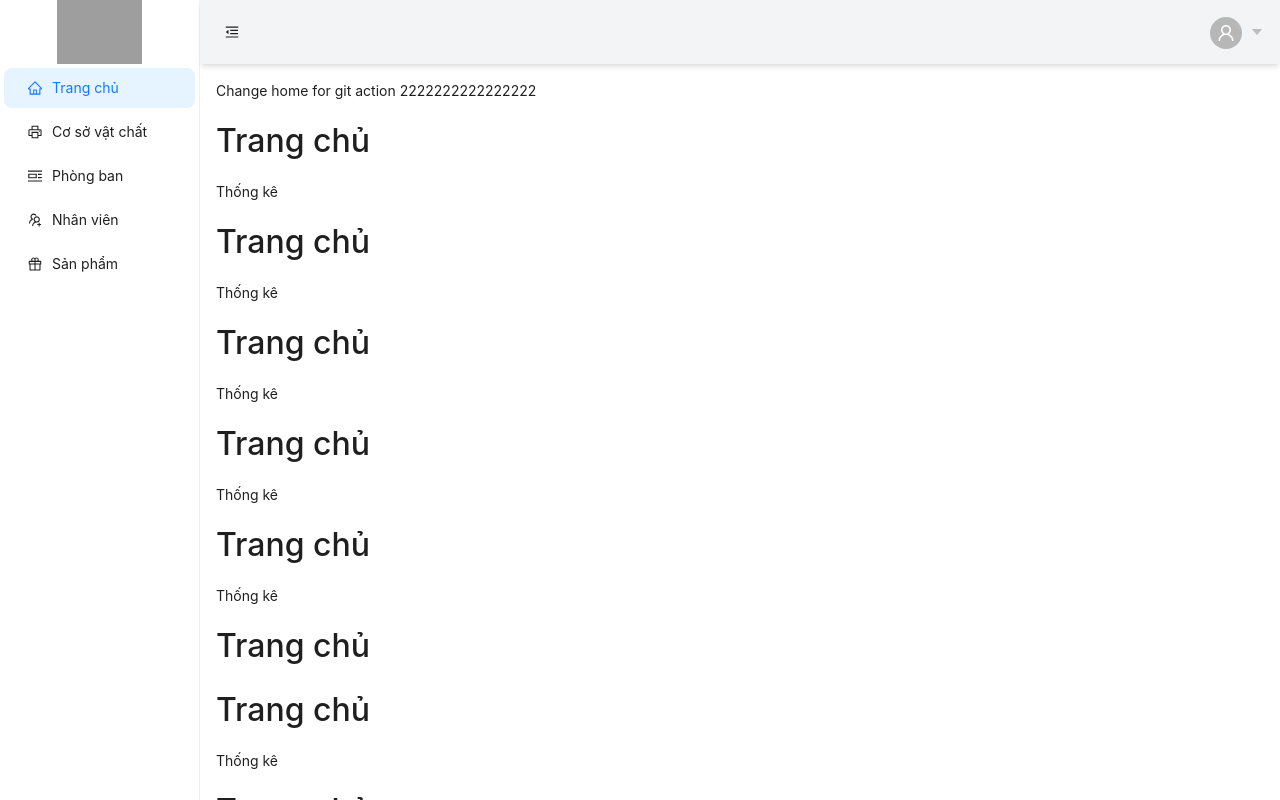
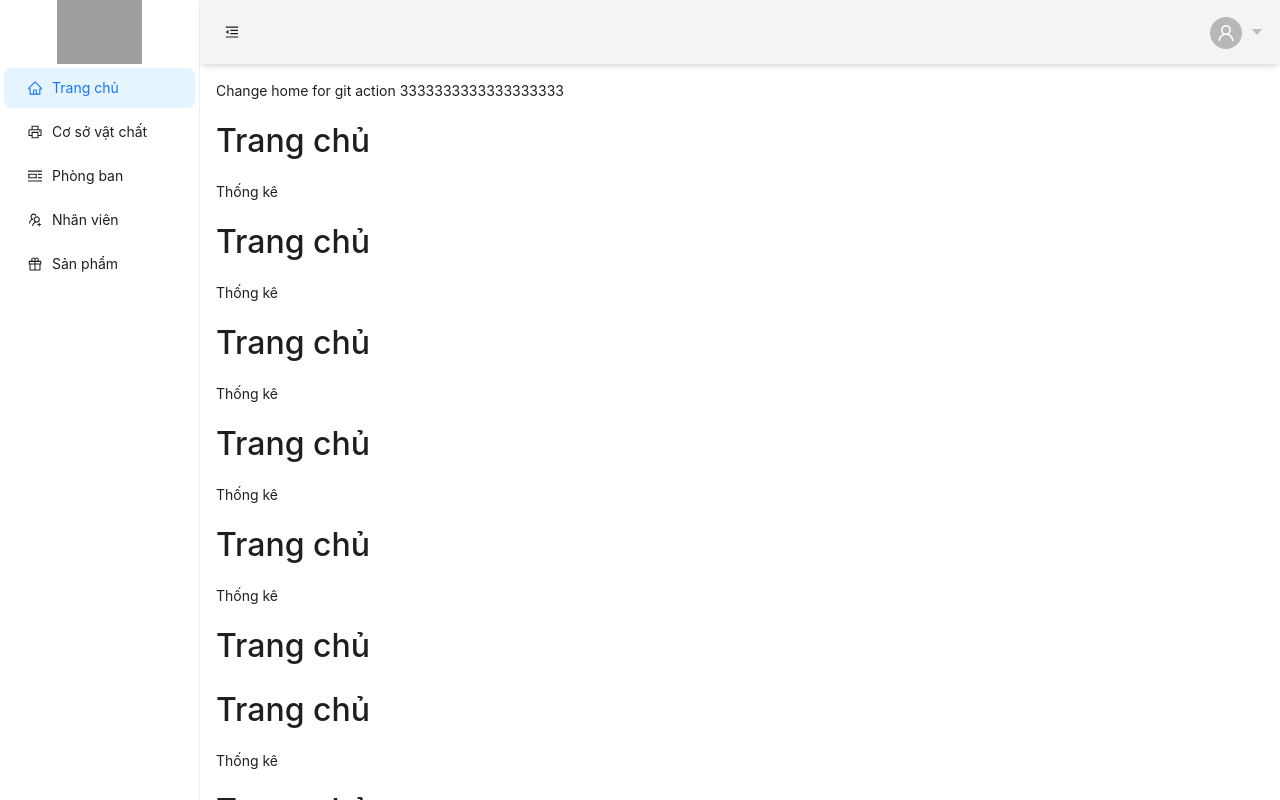
Before and after one commit to ntienanh/qly-fe, a React (Create React App) app: page / in a window 1280 px wide. Shown: the top 800 px of the page. Built offline with nearby package versions, Linux system fonts and the light colour scheme; grey boxes are pictures that could not be loaded.

Commit message:
test gitaction 3333333

```diff
--- a/src/pages/Home/Home.tsx
+++ b/src/pages/Home/Home.tsx
@@ -1,7 +1,7 @@
 const Home = () => {
   return (
     <div className='flex flex-col gap-4'>
-      Change home for git action 2222222222222222
+      Change home for git action 3333333333333333333
       <p className='text-[32px] font-medium'>Trang chủ</p>
       <p>Thống kê</p>
       <p className='text-[32px] font-medium'>Trang chủ</p>
```
